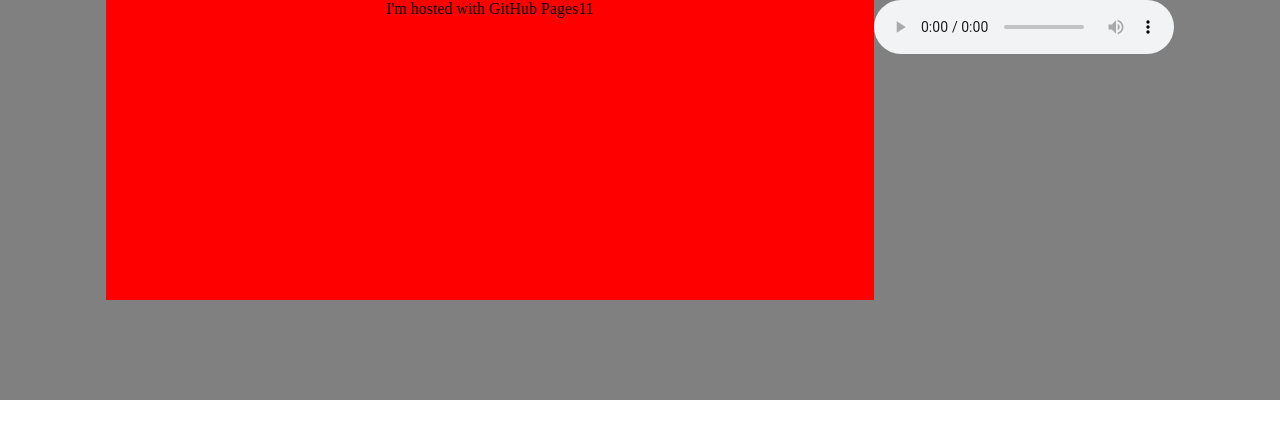
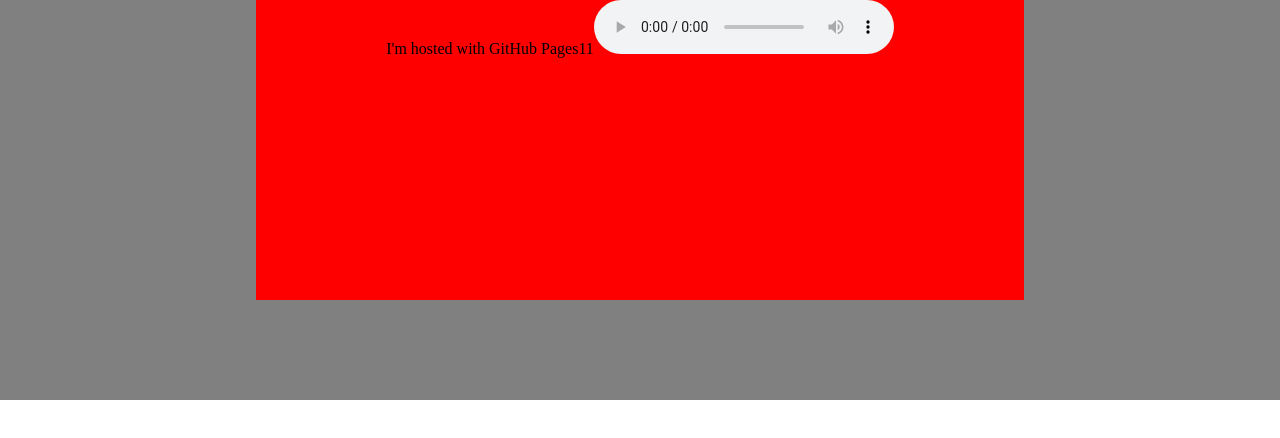
Before and after one commit to Merlinov/merlinov.github.io, a plain HTML site: page index.html in a window 1280 px wide. Drawn offline with Linux system fonts and the light colour scheme.

Commit message:
Update index.html
r

```diff
--- a/index.html
+++ b/index.html
@@ -9,8 +9,8 @@
 <body>
 
     <div class="my-flex-container">
-        <div class="my-flex-box-1">I'm hosted with GitHub Pages11</div>
-        <audio src="dt.mp3" controls></audio>
+        <div class="my-flex-box-1">I'm hosted with GitHub Pages11<audio src="dt.mp3" controls></audio></div>
+
     </div>
 
 </body>
```
